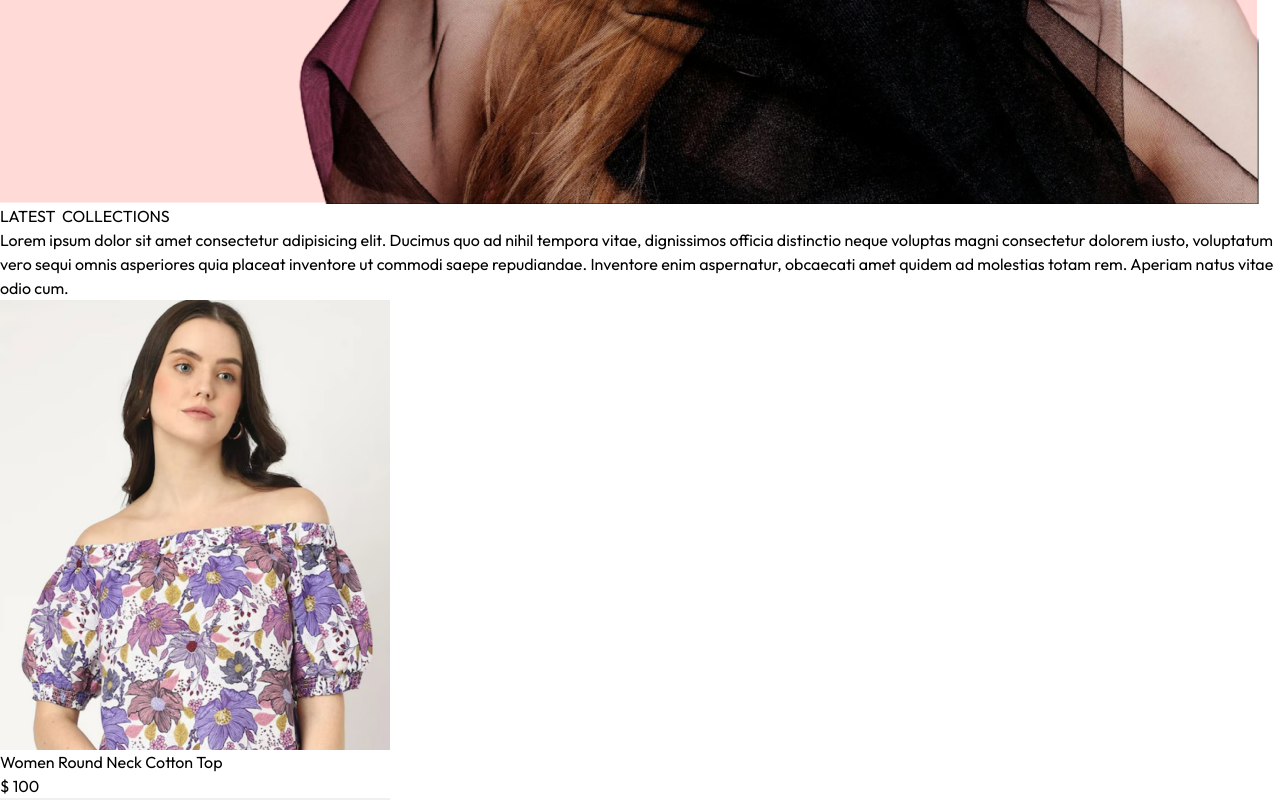
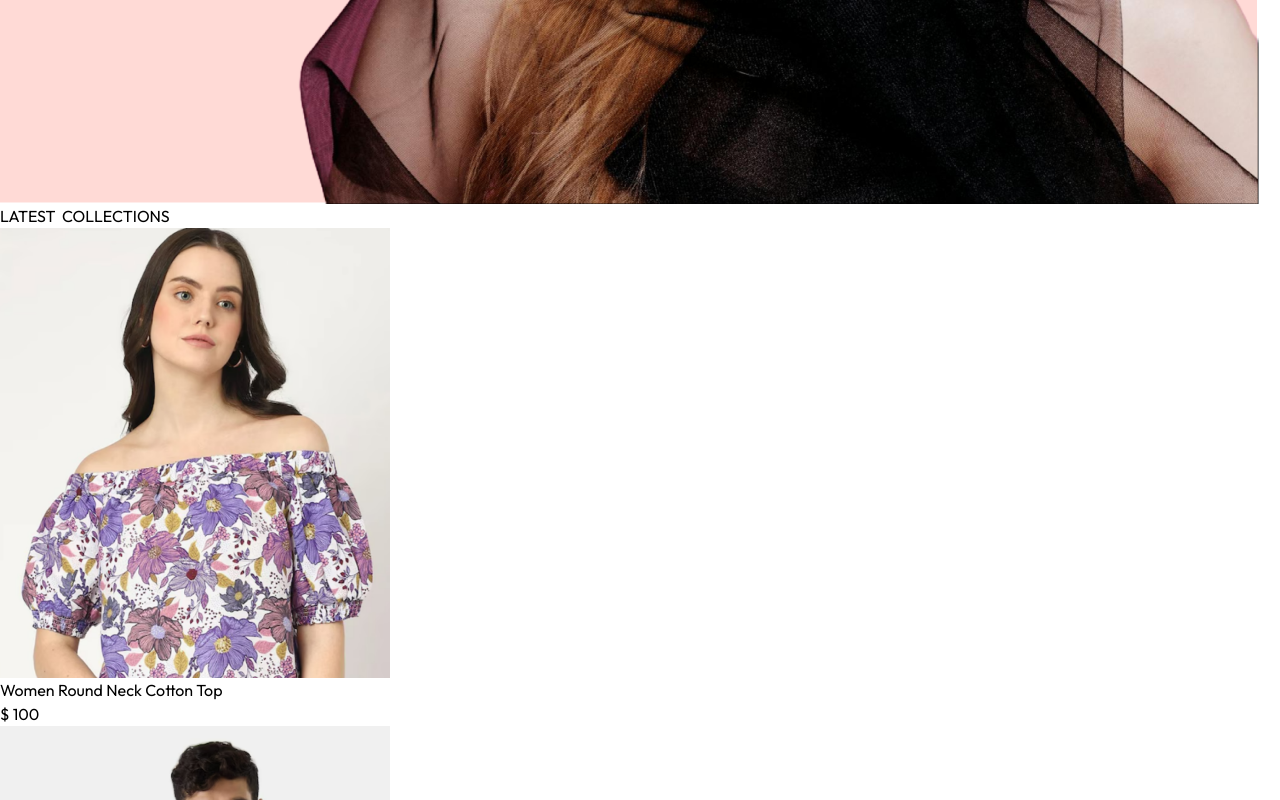
Before and after one commit to ashimaakash03/apparel-store, a React (Vite) app: page / in a window 1280 px wide. Shown: the part 1398-2198 px from the top of the page. Built offline with nearby package versions, Linux system fonts and the light colour scheme.

Commit message:
added logic to return to Home page when logo is clicked

```diff
--- a/src/components/LatestCollection.jsx
+++ b/src/components/LatestCollection.jsx
@@ -16,14 +16,7 @@
     <div className="my-10">
       <div className="text-center py-8 text-3xl">
         <Title text1={"LATEST"} text2={"COLLECTIONS"} />
-        <p className="w-3/4 m-auto text-xs sm:text-sm md:text-base text-gray-600">
-          Lorem ipsum dolor sit amet consectetur adipisicing elit. Ducimus quo
-          ad nihil tempora vitae, dignissimos officia distinctio neque voluptas
-          magni consectetur dolorem iusto, voluptatum vero sequi omnis
-          asperiores quia placeat inventore ut commodi saepe repudiandae.
-          Inventore enim aspernatur, obcaecati amet quidem ad molestias totam
-          rem. Aperiam natus vitae odio cum.
-        </p>
+
       </div>
       {/** Rendering Products */}
       <div className="grid grid-cols-2 sm:grid-cols-3 md:grid-cols-4 lg:grid-cols-5 gap-4 gap-y-6">
--- a/src/components/Navbar.jsx
+++ b/src/components/Navbar.jsx
@@ -6,7 +6,7 @@
   const [visible, setVisible] = useState(false);
   return (
     <div className="flex items-center justify-between py-5 font-medium">
-      <img src={assets.logo} className="w-36" alt="" />
+      <Link to='/'><img src={assets.logo} className="w-36" alt="" /></Link>
       <ul className="hidden sm:flex gap-5 text-sm text-gray-700">
         <NavLink to="/" className="flex flex-col items-center gap-1">
           <p>HOME</p>
```
